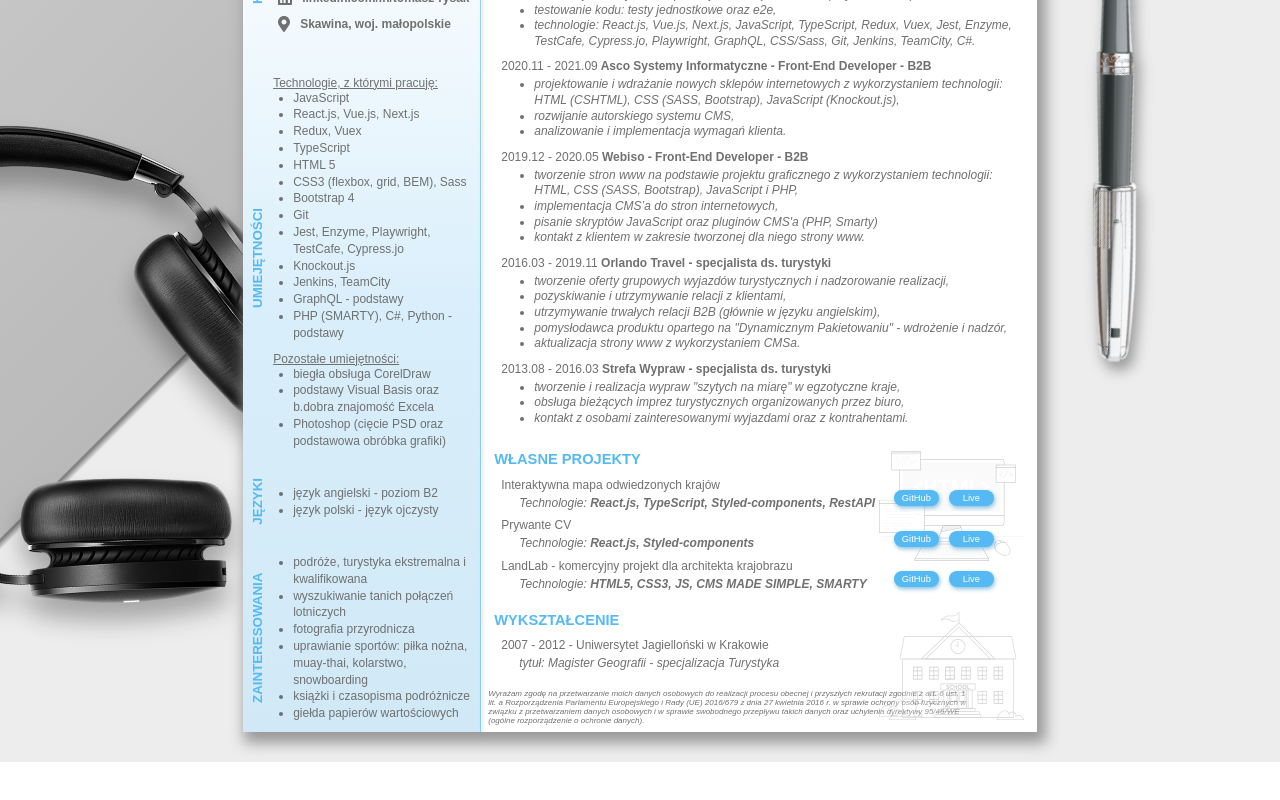
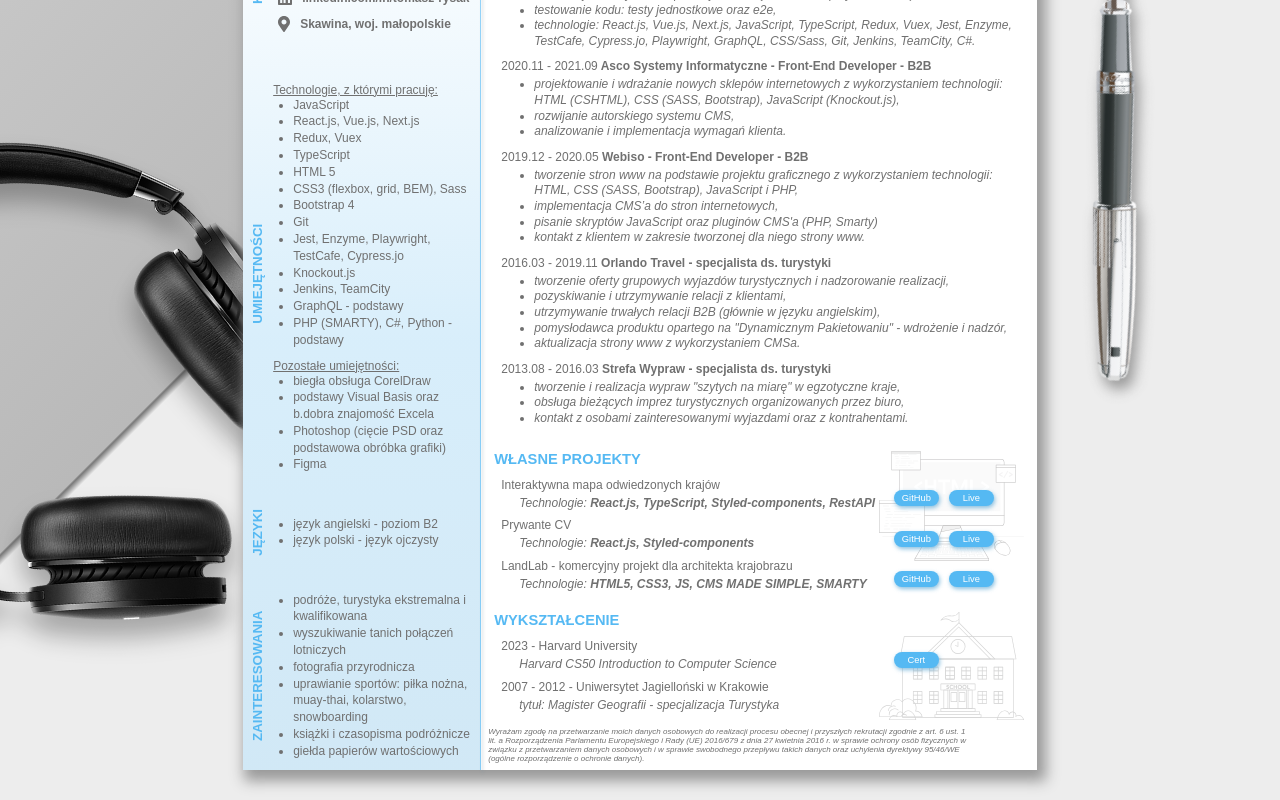
Before and after one commit to tomi5/tomasz-rysak-cv, a React (Create React App) app: page / in a window 1280 px wide. Shown: the part 465-1265 px from the top of the page. Before the commit the page ends 1227 px from the top, so only its background shows below. Built offline with nearby package versions, Linux system fonts and the light colour scheme.

Commit message:
add new education item + handle link button in education section

```diff
--- a/src/components/Buttons/ProjectButtons.jsx
+++ b/src/components/Buttons/ProjectButtons.jsx
@@ -31,6 +31,7 @@ const Button = styled.a`
 
 const ProjectButtons = (props) => {
   const linksArr = Object.entries(props);
+  console.log(linksArr)
 
   const links = linksArr.map((link, id) => {
     const name = link[0];
--- a/src/components/Competences/CompetenceSection/CompetenceItem/EducationItem.jsx
+++ b/src/components/Competences/CompetenceSection/CompetenceItem/EducationItem.jsx
@@ -1,13 +1,24 @@
 import React, { useContext } from 'react';
 import styled from 'styled-components';
 import LangContext from '../../../../LangContext';
+import ProjectButtons from '../../../Buttons/ProjectButtons'
 import { CompetenceWrapper, CompetenceName, CompetenceDescr } from './styled';
 
 
 // styles start
-const SchoolWrapper = CompetenceWrapper;
+const SchoolWrapper = styled.div`
+  position: relative;
+  display: flex;
+  flex-direction: row;
+  flex-wrap: nowrap;
+  padding: 1px 0px;
+  justify-content: space-between;
+  z-index: 10;
+ `;
+
 const SchoolDetails = styled.h4`
-  ${CompetenceName}
+  ${CompetenceName};
+  margin-top: 5px;
 `;
 const SchoolDescr = styled.p`
   ${CompetenceDescr}
@@ -16,14 +27,19 @@ const SchoolDescr = styled.p`
 
 const EducationItem = ({ education }) => {
   const lang = useContext(LangContext);
+  const { certLink } = education;
+  console.log(certLink)
 
   const { date, school, degree } = education[lang];
   return (
     <SchoolWrapper>
-      <SchoolDetails>
-        {`${date} - ${school}`}
-      </SchoolDetails>
-      <SchoolDescr>{degree}</SchoolDescr>
+      <div>
+        <SchoolDetails>
+          {`${date} - ${school}`}
+        </SchoolDetails>
+        <SchoolDescr>{degree}</SchoolDescr>
+      </div>
+      { certLink && <ProjectButtons Cert={certLink}/> }
     </SchoolWrapper>
   );
 };
--- a/src/datas/EducationData.js
+++ b/src/datas/EducationData.js
@@ -1,16 +1,30 @@
-const educationData = [{
+const educationData = [
+  {
     id: 1,
+    pl: {
+      date: '2023',
+      school: 'Harvard University',
+      degree: 'Harvard CS50 Introduction to Computer Science',
+    },
+    en: {
+      date: '2023',
+      school: 'Harvard University',
+      degree: 'Harvard CS50 Introduction to Computer Science',
+    },
+    certLink: "https://cs50.harvard.edu/certificates/76241571-3a40-4bc6-a882-eee35cd01805"
+  },
+  {
+    id: 2,
     pl: {
       date: '2007 - 2012',
       school: 'Uniwersytet Jagielloński w Krakowie',
       degree: 'tytuł: Magister Geografii - specjalizacja Turystyka',
-
     },
     en: {
       date: '2007 - 2012',
       school: 'Jagiellonian University in Krakow ',
-    degree: "Master's degree in Geography, specialisation in Tourism",
+      degree: 'Master\'s degree in Geography, specialisation in Tourism',
     },
-}];
+  }]
 
-export default educationData;
+export default educationData
--- a/src/datas/highlightsData.js
+++ b/src/datas/highlightsData.js
@@ -84,11 +84,13 @@ const highlightsData = [
             "biegła obsługa CorelDraw",
             "podstawy Visual Basis oraz b.dobra znajomość Excela",
             "Photoshop (cięcie PSD oraz podstawowa obróbka grafiki)",
+            "Figma"
           ],
           en: [
             "fluent in CorelDraw",
             "basic in Visual Basis and fluent in Excel",
             "Photoshop (PSD slicing and basic image processing)",
+            "Figma"
           ],
         },
       },
```
Lines whose indentation alone changed are shown as unchanged.
